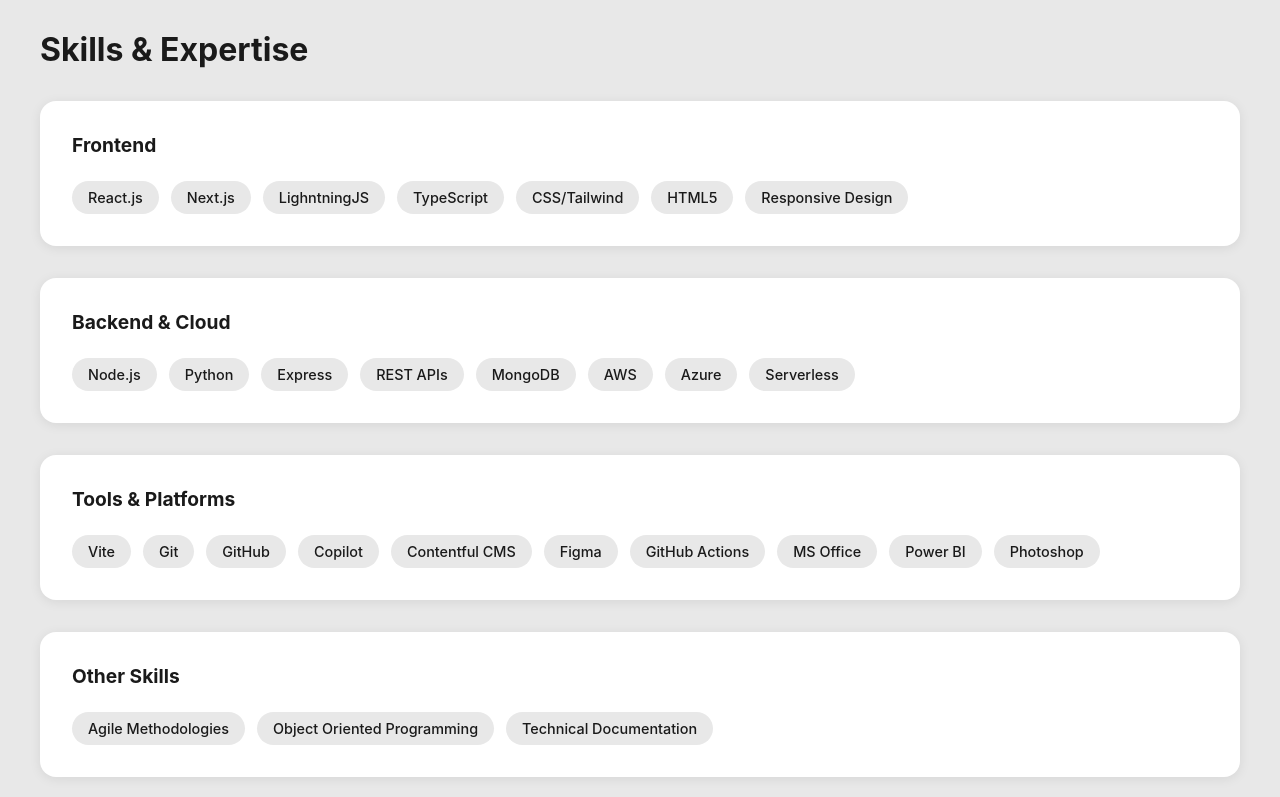
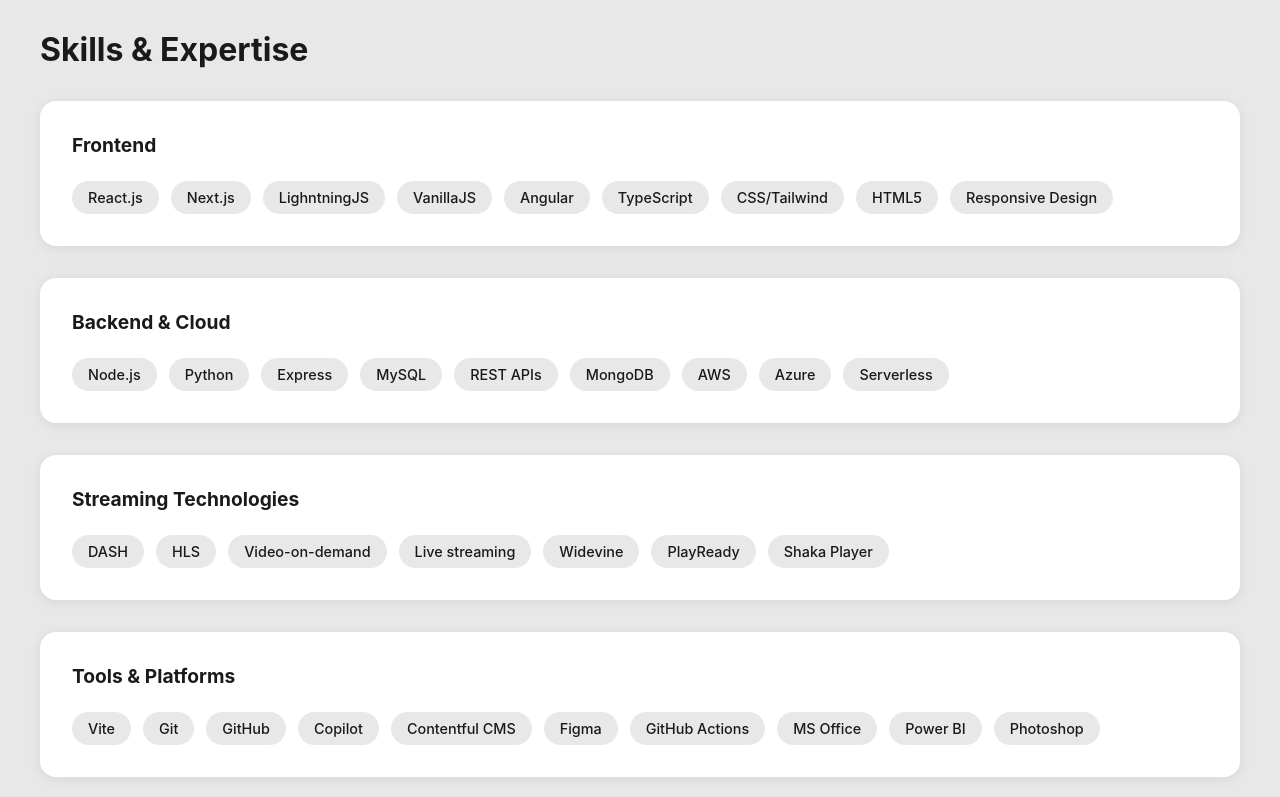
Before and after one commit to alwin-baby0/my-website, a Next.js app: page /about in a window 1280 px wide. Shown: the part 619-1416 px from the top of the page. Built offline with nearby package versions, Linux system fonts and the light colour scheme.

Commit message:
streaming

```diff
--- a/src/app/about/page.tsx
+++ b/src/app/about/page.tsx
@@ -6,11 +6,15 @@
   const skillsData = [
     {
       category: "Frontend",
-      items: ["React.js", "Next.js", "LighntningJS", "TypeScript", "CSS/Tailwind", "HTML5", "Responsive Design"],
+      items: ["React.js", "Next.js", "LighntningJS", "VanillaJS", "Angular", "TypeScript", "CSS/Tailwind", "HTML5", "Responsive Design"],
     },
     {
       category: "Backend & Cloud",
-      items: ["Node.js", "Python", "Express", "REST APIs", "MongoDB", "AWS", "Azure", "Serverless"],
+      items: ["Node.js", "Python", "Express", "MySQL", "REST APIs", "MongoDB", "AWS", "Azure", "Serverless"],
+    },
+    {
+      category: "Streaming Technologies",
+      items: ["DASH", "HLS", "Video-on-demand", "Live streaming", "Widevine", "PlayReady", "Shaka Player"],
     },
     {
       category: "Tools & Platforms",
```
